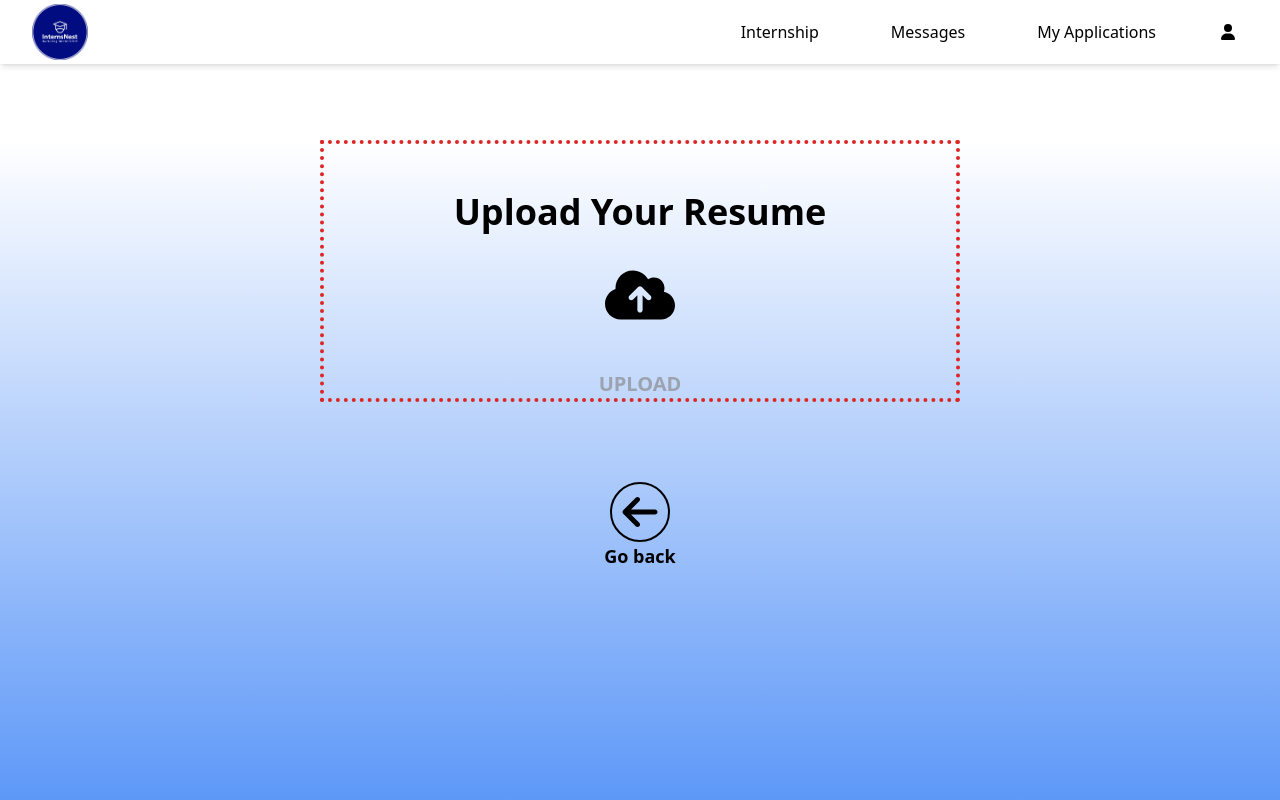
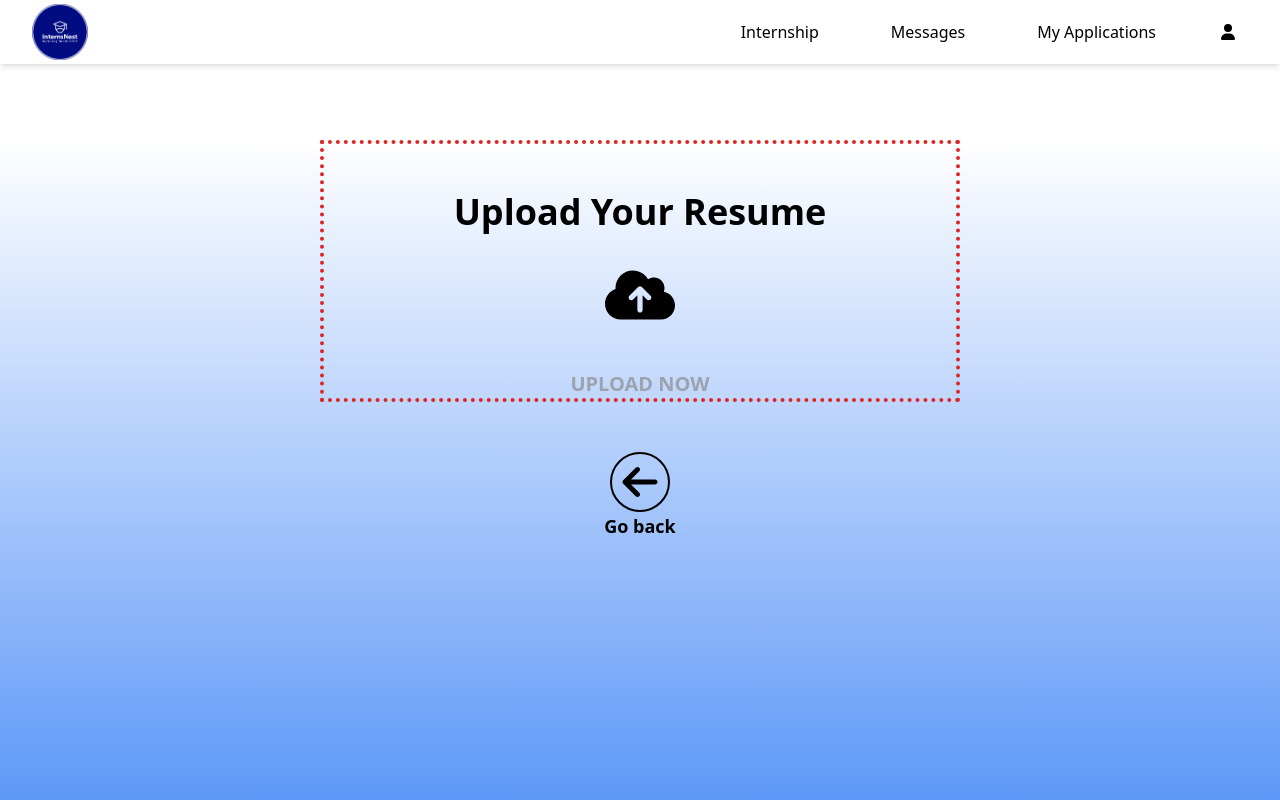
Before and after one commit to ai4sees2connect/livesite, a React (Create React App) app in the folder client/: page /student/Resume in a window 1280 px wide. Shown: the top 800 px of the page. Built offline with nearby package versions, Linux system fonts and the light colour scheme; no server answers; sample sign-in values are in the browser's storage.

Commit message:
resume section updated

```diff
--- a/client/src/components/student/Resume.jsx
+++ b/client/src/components/student/Resume.jsx
@@ -110,10 +110,10 @@ const Resume = () => {
   };
 
   return (
-    <div className="text-black w-full min-h-screen bg-gradient-to-b from-white to-blue-500">
-      <div className="w-1/2 h-1/2 mt-[140px] flex flex-col items-center justify-center mx-auto border-4 border-red-600 border-dotted ">
+    <div className="text-black w-full min-h-screen bg-gradient-to-b from-white to-blue-500 px-5 lg:px-0">
+      <div className="w-full lg:w-1/2 h-1/2 mt-[140px] flex flex-col items-center justify-center mx-auto border-4 border-red-600 border-dotted">
         <form onSubmit={handleSubmit} className="flex flex-col items-center">
-          <h2 className="text-center my-7 text-2xl lg:text-4xl font-bold pt-5">
+          <h2 className="text-center my-4 lg:my-7 text-2xl lg:text-4xl font-bold pt-5">
             Upload Your Resume
           </h2>
           <div className="w-[70px] h-[70px] ">
@@ -142,7 +142,7 @@ const Resume = () => {
             } `}
             disabled={!file}
           >
-            UPLOAD
+            UPLOAD NOW
           </button>
           {(file || resumeUrl) && (
             <>
@@ -155,18 +155,19 @@ const Resume = () => {
               <a
                 href={resumeUrl}
                 download={resumeFilename}
-                className="text-red-500 text-xl font-bold mt-4 hover:scale-105 duration-300"
+                className="text-red-500 text-xl font-bold mt-4 hover:scale-105 duration-300 pb-4 text-center"
               >
-                Download Resume-{resumeFilename}
+                Download Resume:
+                <br />
+                {resumeFilename}
               </a>
             </>
           )}
         </form>
       </div>
 
-      <div className=" mt-[80px]">
+      <div className=" mt-[50px]">
         <Link to={`/student/dashboard/${userId}`}>
-          {" "}
           <div className="border-2 border-black rounded-full w-[60px] h-[60px] mx-auto p-2 hover:bg-green-400 hover:cursor-pointer">
             <FontAwesomeIcon icon={faArrowLeft} className="w-full h-full" />
           </div>
```
